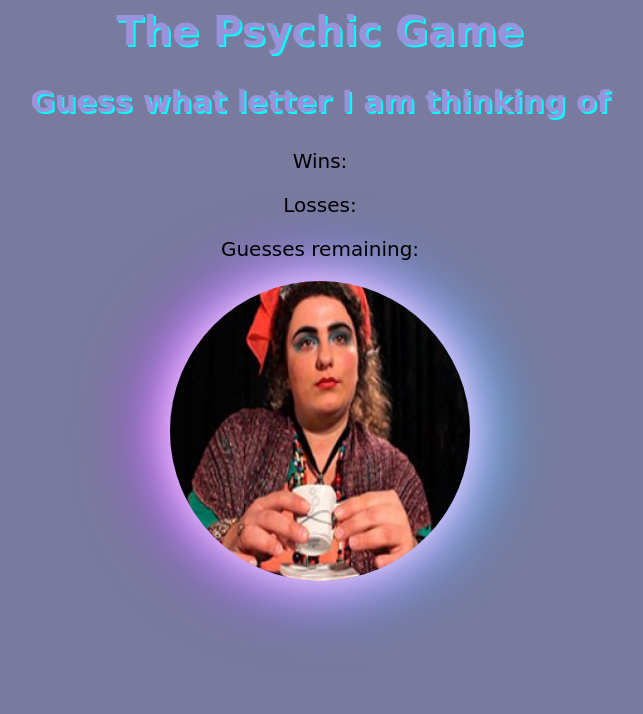
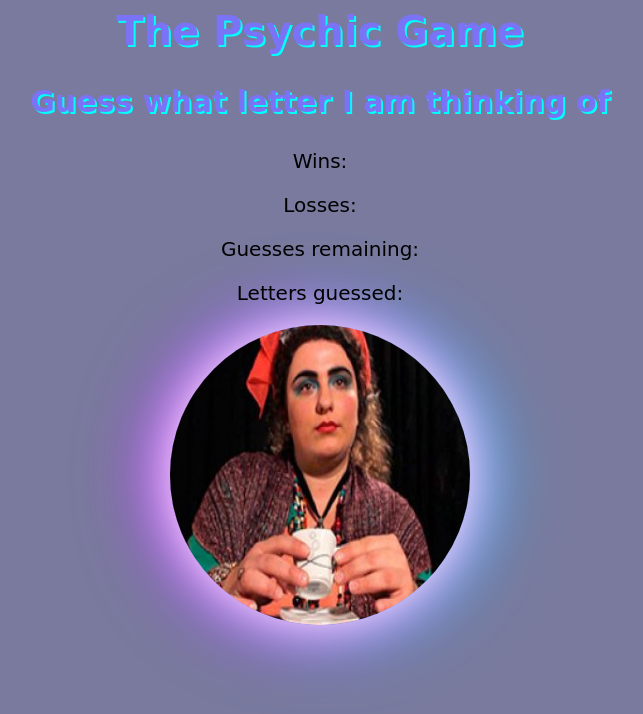
Before and after one commit to eeissler83/word_guess_game, a plain HTML site: page index.html in a window 1280 px wide. Shown: the whole page, without its empty margins (320-963 px from the left). Drawn offline with Linux system fonts and the light colour scheme; a web font is replaced by a local one.

Commit message:
updated js to show letters guessed

```diff
--- a/index.html
+++ b/index.html
@@ -15,8 +15,7 @@
         <p id='wins'>Wins: </p>
         <p id='losses'>Losses: </p>
         <p id='guessesRemaning'>Guesses remaining: </p>
-
-
+        <p id='lettersGuessed'>Letters guessed:</p>
        <img src="assets/images/falci2.jpg" alt="Falci">
 
     <script type="text/javascript">
@@ -25,7 +24,7 @@
         wins = 0,
         losses = 0,
         guessesRemaining,
-        lettersGuessed,
+        lettersGuessed = [],
         userGuess,
         computerLetter;
 
@@ -58,6 +57,7 @@
         document.getElementById('wins').textContent = "Wins: " + wins;
         document.getElementById('losses').textContent = "Losses: " + losses;
         document.getElementById('guessesRemaning').textContent = "Guesses remaining: " + guesses;
+        document.getElementById('lettersGuessed').textContent = "Letters guessed: " + lettersGuessed;
     });
 
 
--- a/style.css
+++ b/style.css
@@ -1,13 +1,13 @@
 /* CSS for Psychic Game */
 h1 {
-    color:#9893da;
+    color:#7b73f5;
     text-align: center;
     font-size: 40px;
     text-shadow: 2px 2px #0ff;
 
 }
 h3 {
-    color:#9893da;
+    color:#7b73f5;
     text-align: center;
     text-shadow: 2px 2px #0ff;
     font-size: 30px;
```
